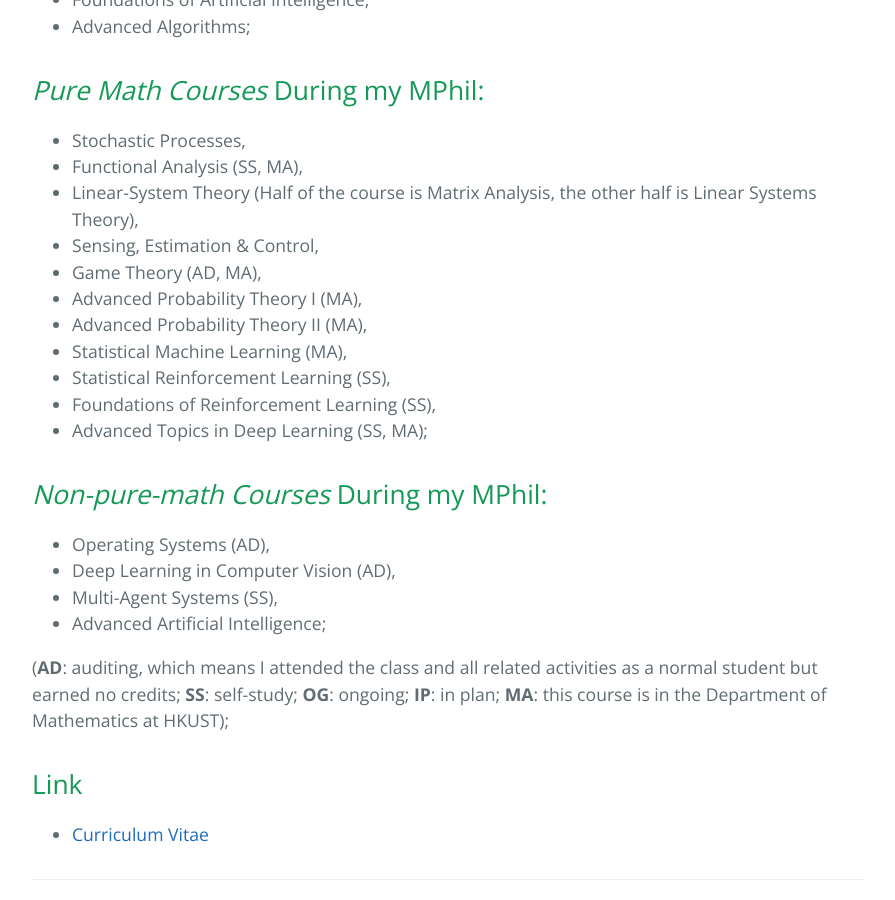
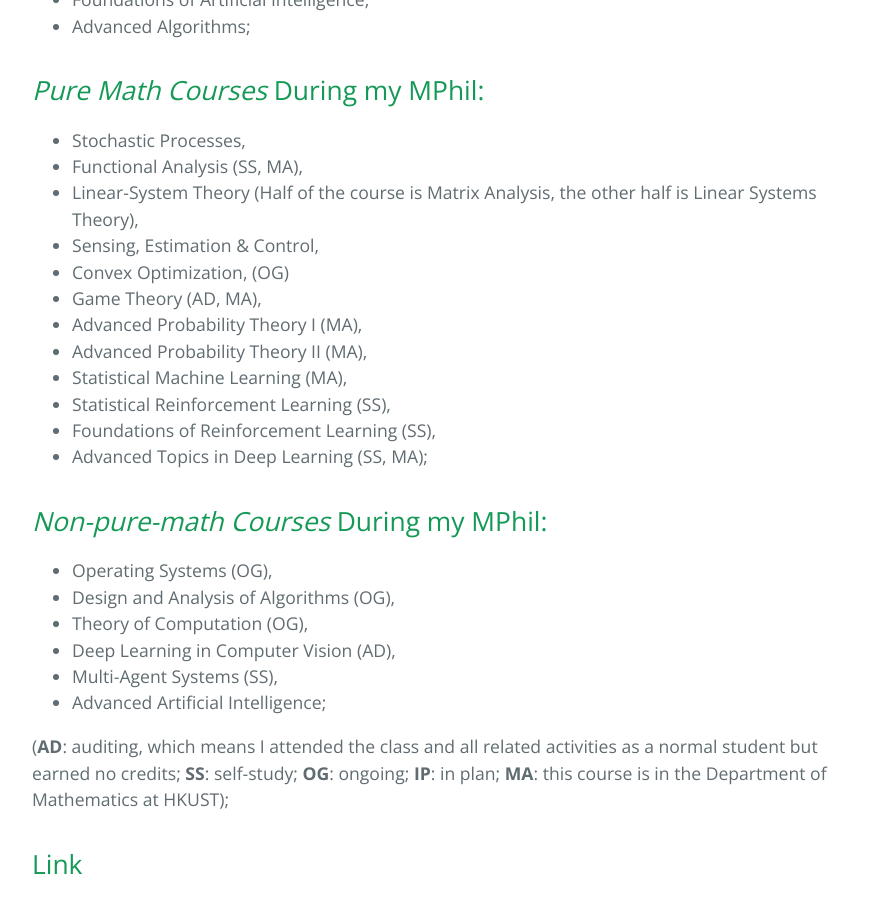
Before and after one commit to klyw1998/LiangyaweiKuang, a Jekyll site: the page built from courses.md, in a window 1280 px wide and 900 px high, scrolled down 1530 px. Shown: the whole window, without its empty margins (192-1087 px from the left). Built offline with Jekyll 4.4.1, drawn with Linux system fonts in a browser that asks for light colours.

Commit message:
Update courses.md

```diff
--- a/courses.md
+++ b/courses.md
@@ -50,6 +50,7 @@ description: This is a partial list of courses from undergraduate to present.
 - Functional Analysis (SS, MA),
 - Linear-System Theory (Half of the course is Matrix Analysis, the other half is Linear Systems Theory),
 - Sensing, Estimation & Control,
+- Convex Optimization, (OG)
 - Game Theory (AD, MA),
 - Advanced Probability Theory I (MA),
 - Advanced Probability Theory II (MA),
@@ -59,7 +60,9 @@ description: This is a partial list of courses from undergraduate to present.
 - Advanced Topics in Deep Learning (SS, MA);
 
 ## *Non-pure-math Courses* During my MPhil:
-- Operating Systems (AD),
+- Operating Systems (OG),
+- Design and Analysis of Algorithms (OG),
+- Theory of Computation (OG),
 - Deep Learning in Computer Vision (AD),
 - Multi-Agent Systems (SS),
 - Advanced Artificial Intelligence;
```
